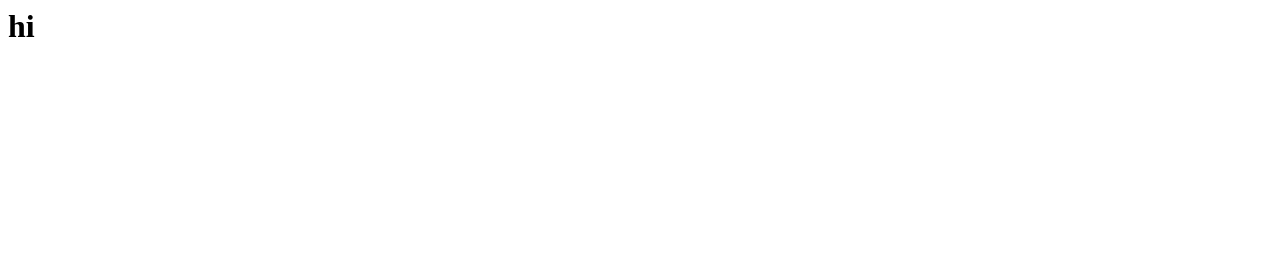
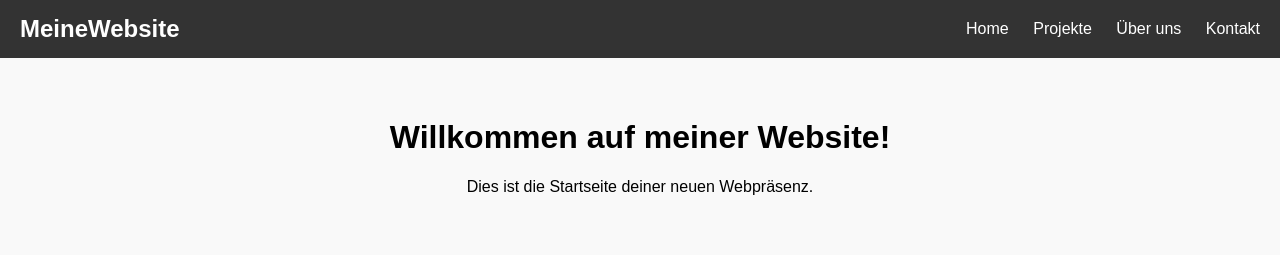
Before and after one commit to 34Alinator/ABoredMan2000.github.io, a plain HTML site: page index.html in a window 1280 px wide. Drawn offline with Linux system fonts and the light colour scheme.

Commit message:
Update index.html

```diff
--- a/index.html
+++ b/index.html
@@ -1 +1,69 @@
-<h1>hi</h1>
+<!DOCTYPE html>
+<html lang="de">
+<head>
+  <meta charset="UTF-8">
+  <meta name="viewport" content="width=device-width, initial-scale=1.0">
+  <title>Startseite</title>
+  <style>
+    body {
+      font-family: Arial, sans-serif;
+      margin: 0;
+      background-color: #f9f9f9;
+    }
+
+    header {
+      background-color: #333;
+      color: white;
+      padding: 15px 20px;
+      display: flex;
+      justify-content: space-between;
+      align-items: center;
+    }
+
+    .logo {
+      font-size: 1.5em;
+      font-weight: bold;
+    }
+
+    nav a {
+      color: white;
+      text-decoration: none;
+      margin-left: 20px;
+      transition: color 0.3s;
+    }
+
+    nav a:hover {
+      color: #ff4081;
+    }
+
+    .content {
+      padding: 40px 20px;
+      text-align: center;
+    }
+
+    @media (max-width: 600px) {
+      nav {
+        display: none;
+      }
+    }
+  </style>
+</head>
+<body>
+
+  <header>
+    <div class="logo">MeineWebsite</div>
+    <nav>
+      <a href="index.html">Home</a>
+      <a href="projekte.html">Projekte</a>
+      <a href="ueber-uns.html">Über uns</a>
+      <a href="kontakt.html">Kontakt</a>
+    </nav>
+  </header>
+
+  <div class="content">
+    <h1>Willkommen auf meiner Website!</h1>
+    <p>Dies ist die Startseite deiner neuen Webpräsenz.</p>
+  </div>
+
+</body>
+</html>
```
